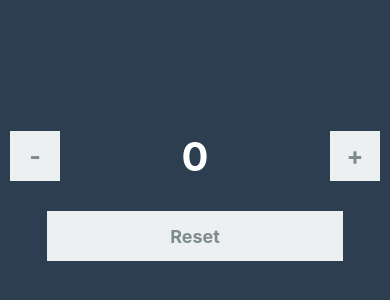
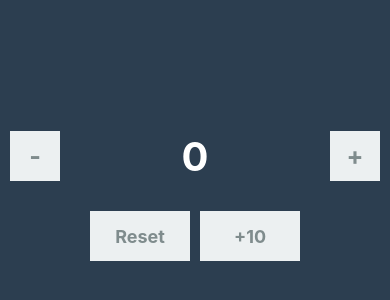
Before and after one commit to SaloRB/hiwex-blog, a React Native app: screen / in a window 390 px wide. Shown: the part 226-526 px from the top of the page. Built offline with nearby package versions, Linux system fonts and the light colour scheme.

Commit message:
Fragments

```diff
--- a/App.js
+++ b/App.js
@@ -7,8 +7,9 @@
  */
 
 import React, {PureComponent} from 'react';
-import {StyleSheet, View, Text, TouchableOpacity} from 'react-native';
+import {StyleSheet, View, Text} from 'react-native';
 import ButtonCustom from './components/button';
+import ActionButtons from './components/actionButtons';
 
 class App extends PureComponent {
   constructor(props) {
@@ -21,16 +22,8 @@
     this.handleUp = this.handleUp.bind(this);
     this.handleDown = this.handleDown.bind(this);
     this.handleReset = this.handleReset.bind(this);
+    this.handlePlus10 = this.handlePlus10.bind(this);
   }
-
-  // shouldComponentUpdate(nextProps, nextState) {
-  //   const {counter} = this.state;
-  //   if (nextState.counter === counter) {
-  //     return false;
-  //   }
-
-  //   return true;
-  // }
 
   handleUp() {
     const {counter: ct} = this.state;
@@ -50,10 +43,13 @@
     this.setState({counter: 0});
   }
 
+  handlePlus10() {
+    const {counter: ct} = this.state;
+    this.setState({counter: ct + 10});
+  }
+
   render() {
     const {counter} = this.state;
-
-    console.log('render');
 
     return (
       <View style={styles.container}>
@@ -68,9 +64,7 @@
         </View>
 
         <View style={styles.subcontainerReset}>
-          <TouchableOpacity style={styles.btnReset} onPress={this.handleReset}>
-            <Text style={styles.btnTxt}>Reset</Text>
-          </TouchableOpacity>
+          <ActionButtons reset={this.handleReset} plus={this.handlePlus10} />
         </View>
       </View>
     );
@@ -108,18 +102,6 @@
     color: '#fff',
     fontWeight: 'bold',
   },
-  btnTxt: {
-    fontSize: 18,
-    color: '#7f8c8d',
-    fontWeight: 'bold',
-  },
-  btnReset: {
-    height: 50,
-    width: '80%',
-    backgroundColor: '#ecf0f1',
-    justifyContent: 'center',
-    alignItems: 'center',
-  },
 });
 
 export default App;
--- /dev/null
+++ b/components/actionButtons/index.js
@@ -0,0 +1,38 @@
+import React, {Component, Fragment} from 'react';
+import {TouchableOpacity, Text, StyleSheet} from 'react-native';
+
+class ActionButtons extends Component {
+  render() {
+    const {reset, plus} = this.props;
+
+    return (
+      <Fragment>
+        <TouchableOpacity style={styles.btnReset} onPress={reset}>
+          <Text style={styles.btnTxt}>Reset</Text>
+        </TouchableOpacity>
+
+        <TouchableOpacity style={styles.btnReset} onPress={plus}>
+          <Text style={styles.btnTxt}>+10</Text>
+        </TouchableOpacity>
+      </Fragment>
+    );
+  }
+}
+
+const styles = StyleSheet.create({
+  btnTxt: {
+    fontSize: 18,
+    color: '#7f8c8d',
+    fontWeight: 'bold',
+  },
+  btnReset: {
+    height: 50,
+    width: 100,
+    backgroundColor: '#ecf0f1',
+    justifyContent: 'center',
+    alignItems: 'center',
+    marginHorizontal: 5,
+  },
+});
+
+export default ActionButtons;
```
